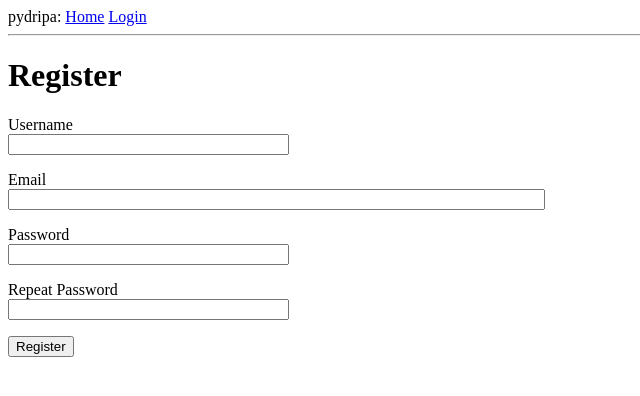
After one commit to RobinAstle/pydripa, a Flask app: page /register in a window 1280 px wide. The commit adds this page. Shown: the top 396 px of the page, without its empty margins (0-640 px from the left). Run offline with Flask 2, Linux system fonts and the light colour scheme.

Commit message:
Added a user registration form

```diff
--- a/app/forms.py
+++ b/app/forms.py
@@ -1,6 +1,7 @@
 from flask_wtf import FlaskForm
 from wtforms import StringField, PasswordField, BooleanField, SubmitField
-from wtforms.validators import DataRequired
+from wtforms.validators import DataRequired, ValidationError, Email, EqualTo
+from app.models import User
 
 
 class LoginForm(FlaskForm):
@@ -8,3 +9,22 @@ class LoginForm(FlaskForm):
     password = PasswordField('Password', validators=[DataRequired()])
     remember_me = BooleanField('Remember Me')
     submit = SubmitField('Sign In')
+
+
+class RegistrationForm(FlaskForm):
+    username = StringField('Username', validators=[DataRequired()])
+    email = StringField('Email', validators=[DataRequired(), Email()])
+    password = PasswordField('Password', validators=[DataRequired()])
+    password2 = PasswordField(
+        'Repeat Password', validators=[DataRequired(), EqualTo('password')])
+    submit = SubmitField('Register')
+
+    def validate_username(self, username):
+        user = User.query.filter_by(username=username.data).first()
+        if user is not None:
+            raise ValidationError('Please use a different username.')
+
+    def validate_email(self, email):
+        user = User.query.filter_by(email=email.data).first()
+        if user is not None:
+            raise ValidationError('Please use a different email address.')
--- a/app/routes.py
+++ b/app/routes.py
@@ -1,9 +1,10 @@
 from flask import render_template, flash, redirect, url_for, request
-from app import app
-from app.forms import LoginForm
+from app import app, db
+from app.forms import LoginForm, RegistrationForm
 from app.models import User
 from flask_login import current_user, login_user, logout_user, login_required
 from werkzeug.urls import url_parse
+
 
 @app.route('/')
 @app.route('/index')
@@ -28,7 +29,7 @@ def index():
 
 @app.route('/login', methods=['GET', 'POST'])
 def login():
-    if current_user.is_authenticated():
+    if current_user.is_authenticated:
         return redirect(url_for('index'))
     form = LoginForm()
     if form.validate_on_submit():
@@ -48,3 +49,29 @@ def login():
 def logout():
     logout_user()
     return redirect(url_for('index'))
+
+
+@app.route('/register', methods=['GET', 'POST'])
+def register():
+    if current_user.is_authenticated:
+        return redirect(url_for('index'))
+    form = RegistrationForm()
+    if form.validate_on_submit():
+        user = User(username=form.username.data, email=form.email.data)
+        user.set_password(form.password.data)
+        db.session.add(user)
+        db.session.commit()
+        flash('Congratulations, you are now a registered user!')
+        return redirect(url_for('login'))
+    return render_template('register.html', title='Register', form=form)
+
+
+@app.route('/settings/<username>')
+@login_required
+def settings(username):
+    user = User.query.filter_by(username=username).first_or_404()
+    posts = [
+        {'author': user, 'body': 'Test post #1'},
+        {'author': user, 'body': 'Test post #2'}
+    ]
+    return render_template('settings.html', user=user, posts=posts)
--- a/app/templates/base.html
+++ b/app/templates/base.html
@@ -15,6 +15,7 @@
 	    {% if current_user.is_anonymous %}
         <a href="{{ url_for('login') }}">Login</a>
         {% else %}
+        <a href="{{ url_for('settings', username=current_user.username) }}">Profile</a>
         <a href="{{ url_for('logout') }}">Logout</a>
         {% endif %}
     </div>
--- a/app/templates/login.html
+++ b/app/templates/login.html
@@ -21,4 +21,5 @@
         <p>{{ form.remember_me() }} {{ form.remember_me.label }}</p>
         <p>{{ form.submit() }}</p>
     </form>
+    <p>New User? <a href="{{ url_for('register') }}">Click to Register!</a></p>
 {% endblock %}
--- /dev/null
+++ b/app/templates/register.html
@@ -0,0 +1,37 @@
+{% extends "base.html" %}
+
+{% block content %}
+    <h1>Register</h1>
+    <form action="" method="post">
+        {{ form.hidden_tag() }}
+        <p>
+            {{ form.username.label }}<br>
+            {{ form.username(size=32) }}<br>
+            {% for error in form.username.errors %}
+            <span style="color: red;">[{{ error }}]</span>
+            {% endfor %}
+        </p>
+        <p>
+            {{ form.email.label }}<br>
+            {{ form.email(size=64) }}<br>
+            {% for error in form.email.errors %}
+            <span style="color: red;">[{{ error }}]</span>
+            {% endfor %}
+        </p>
+        <p>
+            {{ form.password.label }}<br>
+            {{ form.password(size=32) }}<br>
+            {% for error in form.password.errors %}
+            <span style="color: red;">[{{ error }}]</span>
+            {% endfor %}
+        </p>
+        <p>
+            {{ form.password2.label }}<br>
+            {{ form.password2(size=32) }}<br>
+            {% for error in form.password2.errors %}
+            <span style="color: red;">[{{ error }}]</span>
+            {% endfor %}
+        </p>
+        <p>{{ form.submit() }}</p>
+    </form>
+{% endblock %}
```
Also changed, not shown: app/templates/settings.html (added, +11 -0 lines).
